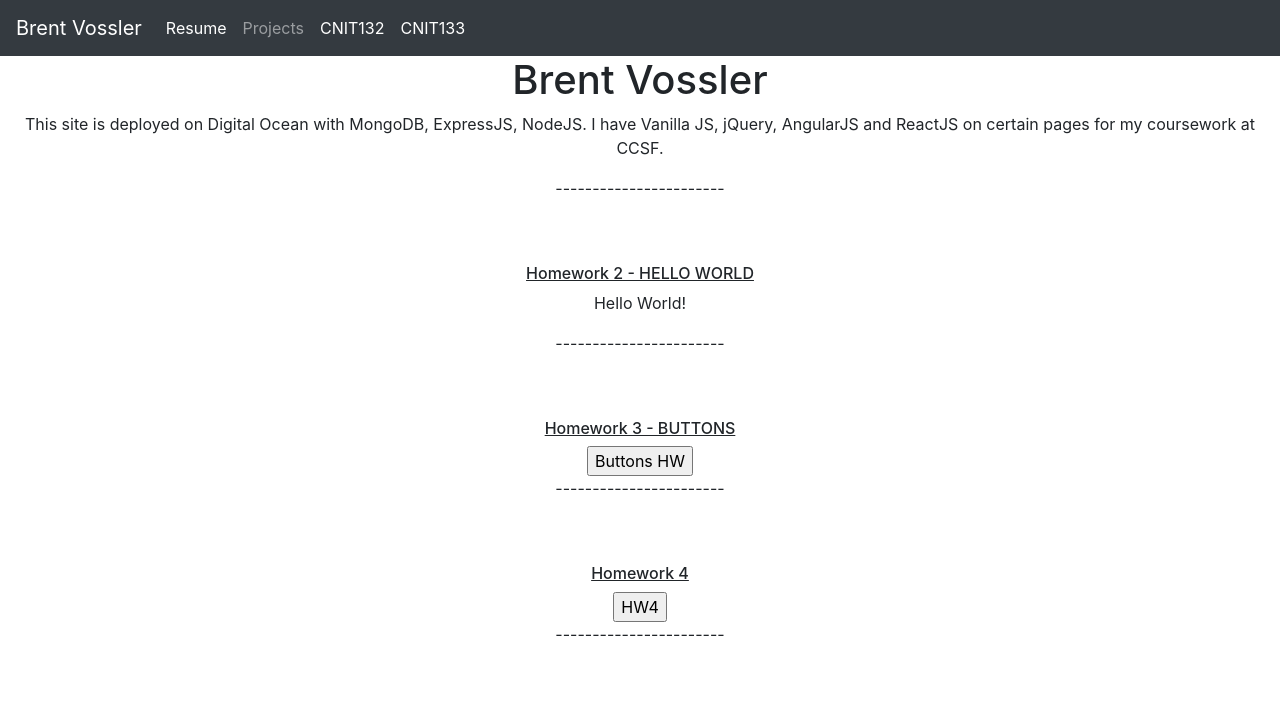
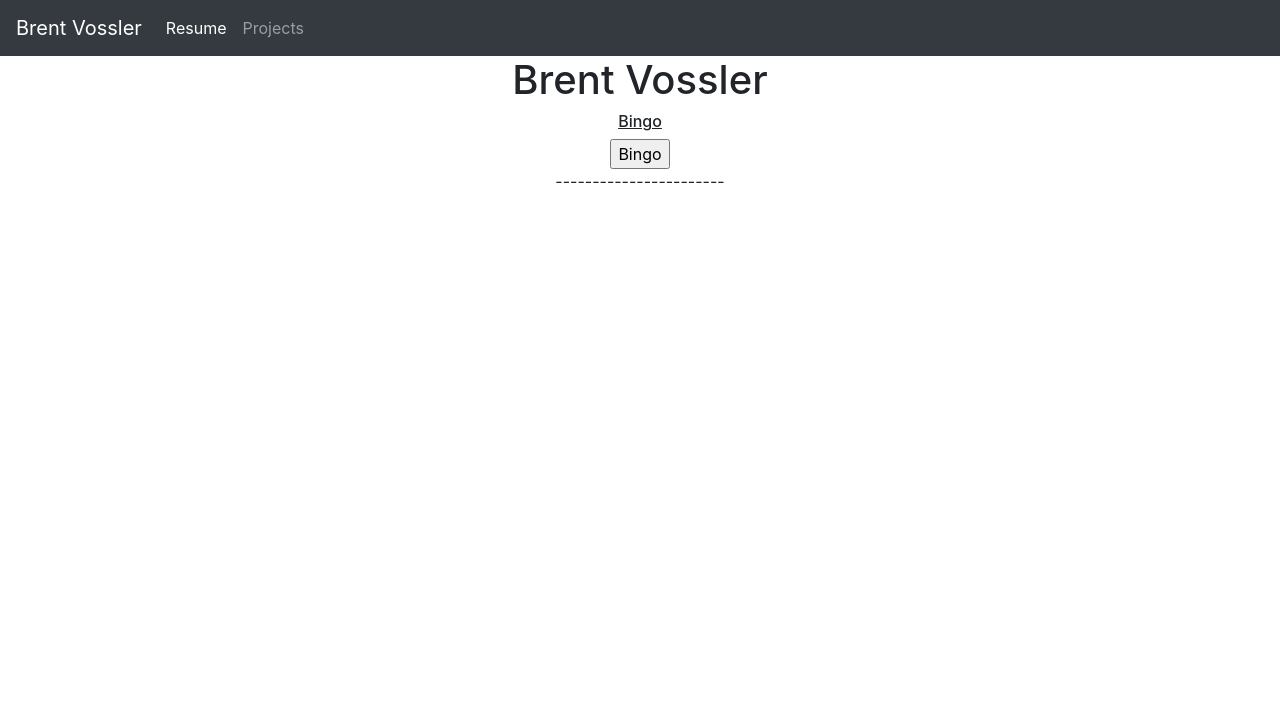
Before and after one commit to brentvossler/brentvossler, a website: page public/index.html in a window 1280 px wide. Drawn offline with nearby package versions, Linux system fonts and the light colour scheme.

Commit message:
hopefully fixed routing issue

```diff
--- a/public/index.html
+++ b/public/index.html
@@ -26,58 +26,20 @@
                     <li class="nav-item">
                         <a class="nav-link" href="/about">Projects</a>
                     </li>
-                    <li class="nav-item active">
-                        <a class="nav-link" href="/CNIT132/CNIT132">CNIT132</a>
-                    </li>
-                    <li class="nav-item active">
-                        <a class="nav-link" href="/CNIT133/CNIT133">CNIT133</a>
-                    </li>
                 </ul>
             </div>
         </nav>
 <!-- HOMEWORK 1 - SETUP WEBSITE -->
         <div class="center">
             <h1>Brent Vossler</h1>
-            <p>This site is deployed on Digital Ocean with MongoDB, ExpressJS, NodeJS. I have Vanilla JS, jQuery, AngularJS and ReactJS on certain pages for my coursework at CCSF.</p>
-            <p>-----------------------</p>
+
         </div>
-        <br><br>
-
-<!-- Homework 2 - HELLO WORLD SCRIPTS -->
-        <div class="center">
-            <h6><u>Homework 2 - HELLO WORLD</u></h6>
-            <p>
-                <script>
-                    //this script is written inline
-                    document.write("Hello World!");
-                </script>
-            </p>
-
-            <p>
-            <script>
-                // invoked by calling a function located in helloworld.js
-                heyThere();
-            </script>
-            </p>
-            <p>-----------------------</p>
-        </div>
-        <br><br>
 
 <!-- Homework 3 - BUTTONS -->
         <div class="center">
-            <h6><u>Homework 3 - BUTTONS</u></h6>
-            <form action="/buttons.html">
-                <input type="submit" value="Buttons HW" />
-            </form>
-            <p>-----------------------</p>
-            <br><br>
-        </div>
-
-<!-- Homework 4 - BUTTONS -->
-        <div class="center">
-            <h6><u>Homework 4 </u></h6>
-            <form action="/HW4.html">
-                <input type="submit" value="HW4" />
+            <h6><u>Bingo</u></h6>
+            <form action="/bingo">
+                <input type="submit" value="Bingo" />
             </form>
             <p>-----------------------</p>
             <br><br>
--- a/routes.js
+++ b/routes.js
@@ -13,7 +13,7 @@ module.exports = function(app) {
 		res.sendFile('cnit133/HW4.html', {root :'./public'})
 	});
 	app.get('/cnit132hw1', function(req, res) {
-		res.sendFile('cnit132/cnit132hw1.html', {root :'./public'})
+		res.sendFile('CNIT132/cnit132hw1.html', {root :'./public'})
 	});
 	app.get('/rpg', function(req, res) {
 		res.sendFile('projects/rpg/rpg.html', {root:'./public'})
@@ -34,7 +34,8 @@ module.exports = function(app) {
 		res.sendFile('projects/components/components.html', {root:'./public'})
 	});
 	app.get('/bingo', function(req, res) {
-		res.sendFile('cnit133/bingo.html', {root:'./public'})
+		res.sendFile('CNIT133/bingo.html', {root:'./public'})
 	});
+
 	app.use(express.static("public"));
 }
```
Also changed, not shown: public/CNIT133/bingo.html (+1 -1 lines).
